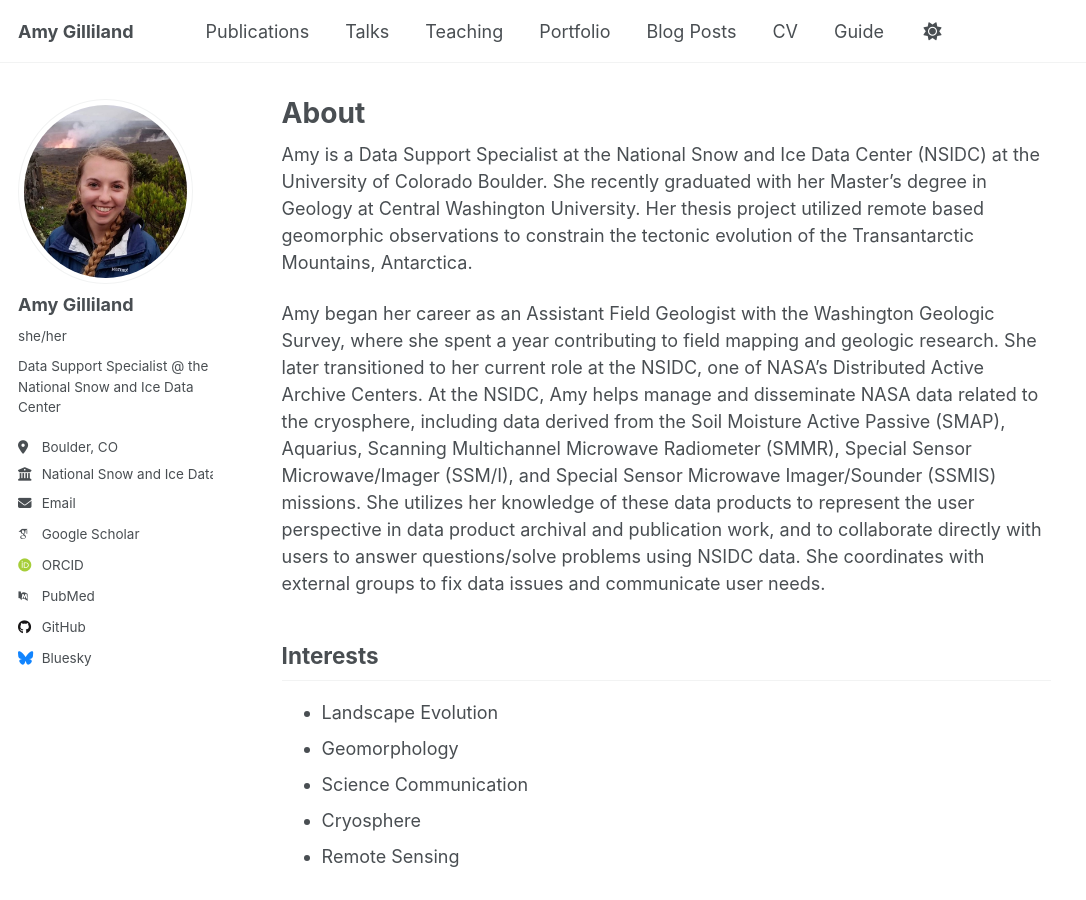
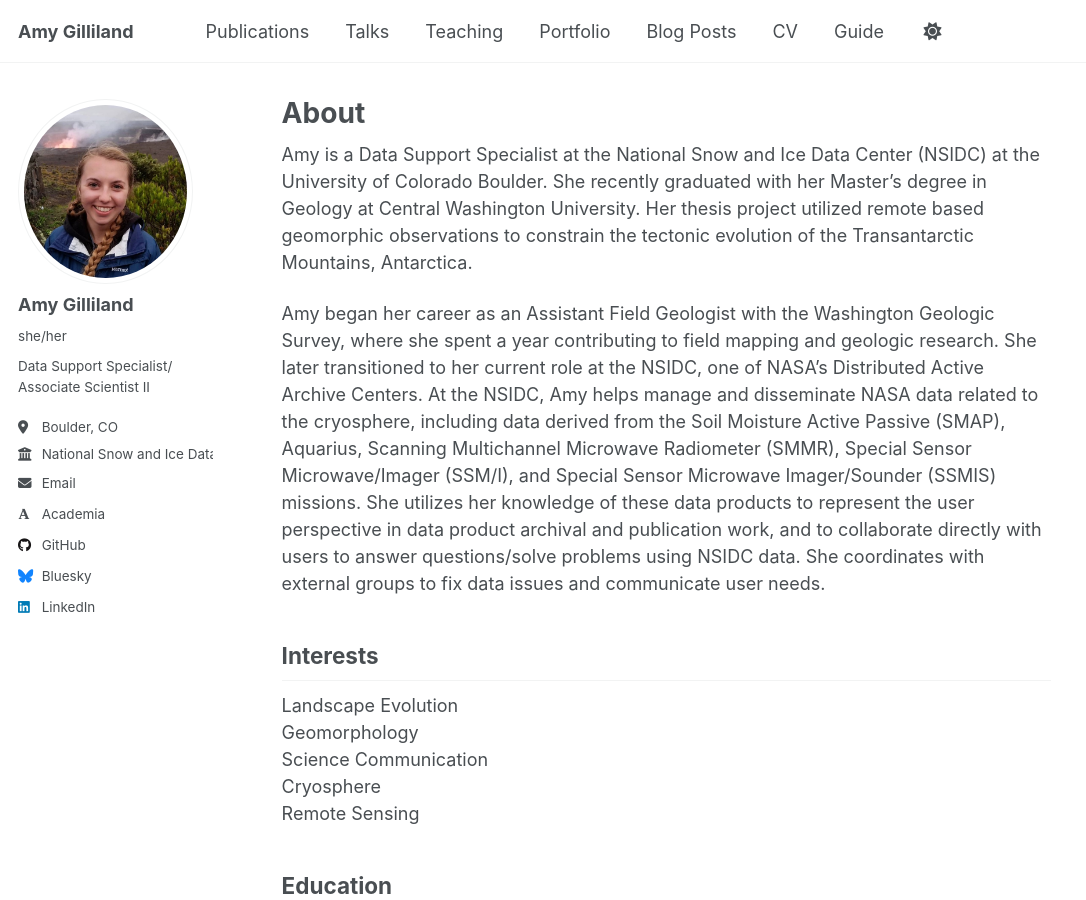
Before and after one commit to gillilanda/gillilanda.github.io, a Jekyll site: the page built from _pages/about.md, in a window 1280 px wide and 900 px high. Shown: the whole window, without its empty margins (0-1086 px from the left). Built offline with Jekyll 4.4.1, drawn with Linux system fonts in a browser that asks for light colours; some web fonts are replaced; a script that is not in the unit is left out.

```diff
--- a/_config.yml
+++ b/_config.yml
@@ -25,20 +25,20 @@ author:
   avatar           : "profile.jpeg"
   name             : "Amy Gilliland"
   pronouns         : "she/her"
-  bio              : "Data Support Specialist @ the National Snow and Ice Data Center"
+  bio              : "Data Support Specialist/ Associate Scientist II"
   location         : "Boulder, CO"
   employer         : "National Snow and Ice Data Center"
   uri              : # URL
   email            : "amy.gilliland@colorado.edu"
 
   # Academic websites
-  academia         : # URL
+  academia         : "https://cires.colorado.edu/people/amy-gilliland"
   arxiv            : # URL - Update with the correct link to your profile
-  googlescholar    : "https://scholar.google.com/citations?user=PS_CX0AAAAAJ"
+  googlescholar    : #"https://scholar.google.com/citations?user=PS_CX0AAAAAJ"
   impactstory      : # URL
-  orcid            : "http://orcid.org/yourorcidurl"
+  orcid            : #"http://orcid.org/yourorcidurl"
   semantic         : # URL
-  pubmed           : "https://www.ncbi.nlm.nih.gov/pubmed/?term=john+snow"
+  pubmed           : #"https://www.ncbi.nlm.nih.gov/pubmed/?term=john+snow"
   researchgate     : # URL
   scopus           : # URL
 
@@ -46,7 +46,7 @@ author:
   bitbucket        : # Username - Update with your username on the site
   codepen          : # Username
   dribbble         : # Username
-  github           : "academicpages"
+  github           : "https://github.com/gillilanda"
   kaggle           : # Username
   stackoverflow    : # User number or user number and name (i.e., use "1" or "1/jeff-atwood")
 
@@ -61,7 +61,7 @@ author:
   keybase          : # Username
   instagram        : # Username
   lastfm           : # Username
-  linkedin         : # Username
+  linkedin         : "https://www.linkedin.com/in/amylgilliland/"
   mastodon         : # URL
   medium           : # URL
   pinterest        : # Username
--- a/_pages/about.md
+++ b/_pages/about.md
@@ -11,11 +11,11 @@ Amy is a Data Support Specialist at the National Snow and Ice Data Center (NSIDC
 Amy began her career as an Assistant Field Geologist with the Washington Geologic Survey, where she spent a year contributing to field mapping and geologic research. She later transitioned to her current role at the NSIDC, one of NASA's Distributed Active Archive Centers. At the NSIDC, Amy helps manage and disseminate NASA data related to the cryosphere, including data derived from the Soil Moisture Active Passive (SMAP), Aquarius, Scanning Multichannel Microwave Radiometer (SMMR), Special Sensor Microwave/Imager (SSM/I), and Special Sensor Microwave Imager/Sounder (SSMIS) missions. She utilizes her knowledge of these data products to represent the user perspective in data product archival and publication work, and to collaborate directly with users to answer questions/solve problems using NSIDC data. She coordinates with external groups to fix data issues and communicate user needs.
 
 ## Interests
--	Landscape Evolution
--	Geomorphology
--	Science Communication
--	Cryosphere
--	Remote Sensing
+Landscape Evolution
+Geomorphology
+Science Communication
+Cryosphere
+Remote Sensing
 
 ## Education
 **M.S. in Geology, 2025**
```
